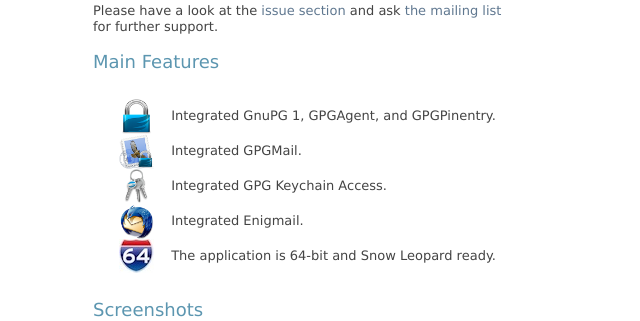
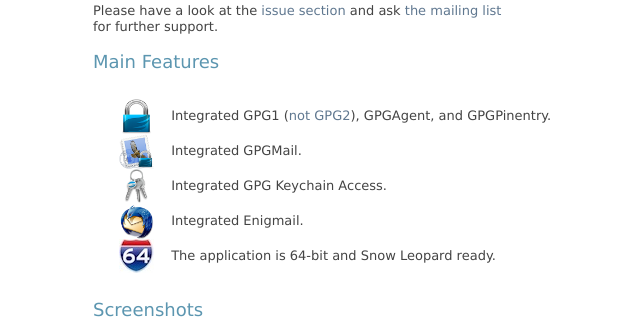
Before and after one commit to AshenExhale/GPGTools_Homepage, a PHP site: page /installer.html in a window 1280 px wide. Shown: the part 346-667 px from the top of the page, without its empty margins (105-745 px from the left). Run offline with PHP 8.4, Linux system fonts and the light colour scheme; some libraries are stand-ins or nearby versions.

Commit message:
linked information about gpg1 vs gpg2

```diff
--- a/installer.html
+++ b/installer.html
@@ -59,7 +59,7 @@
             <p>Please have a look at the <a href="http://gpgtools.lighthouseapp.com/home">issue section</a> and ask <a href="mailto:gpgmail-users@lists.gpgmail.org">the mailing list</a> for further support.<br/><br/></p>
             <h3>Main Features</h3>
             <ul id="features" class="sub">
-                <li><img src="./images/gpgtools.png" alt="Core" title="Core" id="core" class="icon" /> Integrated GnuPG 1, GPGAgent, and GPGPinentry.</li>
+                <li><img src="./images/gpgtools.png" alt="Core" title="Core" id="core" class="icon" /> Integrated GPG1 (<a href="https://github.com/GPGTools/GPGTools/blob/master/README.markdown">not GPG2</a>), GPGAgent, and GPGPinentry.</li>
                 <li><img src="./images/gpgmail.png" alt="GPGMail" title="GPGMail" id="gpgmail" class="icon" /> Integrated GPGMail.</li>
                 <li><img src="./images/gpgkeychain.png" alt="GPG Keychain Access" title="GPG Keychain Access" id="gpgkeychain" class="icon" /> Integrated GPG Keychain Access.</li>
                 <li><img src="./images/enigmail.png" alt="Enigmail" title="Enigmail" id="enigmail" class="icon" /> Integrated Enigmail.</li>
--- a/templates/installer.tpl
+++ b/templates/installer.tpl
@@ -21,7 +21,7 @@
             <p>Please have a look at the <a href="http://gpgtools.lighthouseapp.com/home">issue section</a> and ask <a href="mailto:gpgmail-users@lists.gpgmail.org">the mailing list</a> for further support.<br/><br/></p>
             <h3>Main Features</h3>
             <ul id="features" class="sub">
-                <li><img src="./images/gpgtools.png" alt="Core" title="Core" id="core" class="icon" /> Integrated GnuPG 1, GPGAgent, and GPGPinentry.</li>
+                <li><img src="./images/gpgtools.png" alt="Core" title="Core" id="core" class="icon" /> Integrated GPG1 (<a href="https://github.com/GPGTools/GPGTools/blob/master/README.markdown">not GPG2</a>), GPGAgent, and GPGPinentry.</li>
                 <li><img src="./images/gpgmail.png" alt="GPGMail" title="GPGMail" id="gpgmail" class="icon" /> Integrated GPGMail.</li>
                 <li><img src="./images/gpgkeychain.png" alt="GPG Keychain Access" title="GPG Keychain Access" id="gpgkeychain" class="icon" /> Integrated GPG Keychain Access.</li>
                 <li><img src="./images/enigmail.png" alt="Enigmail" title="Enigmail" id="enigmail" class="icon" /> Integrated Enigmail.</li>
```
